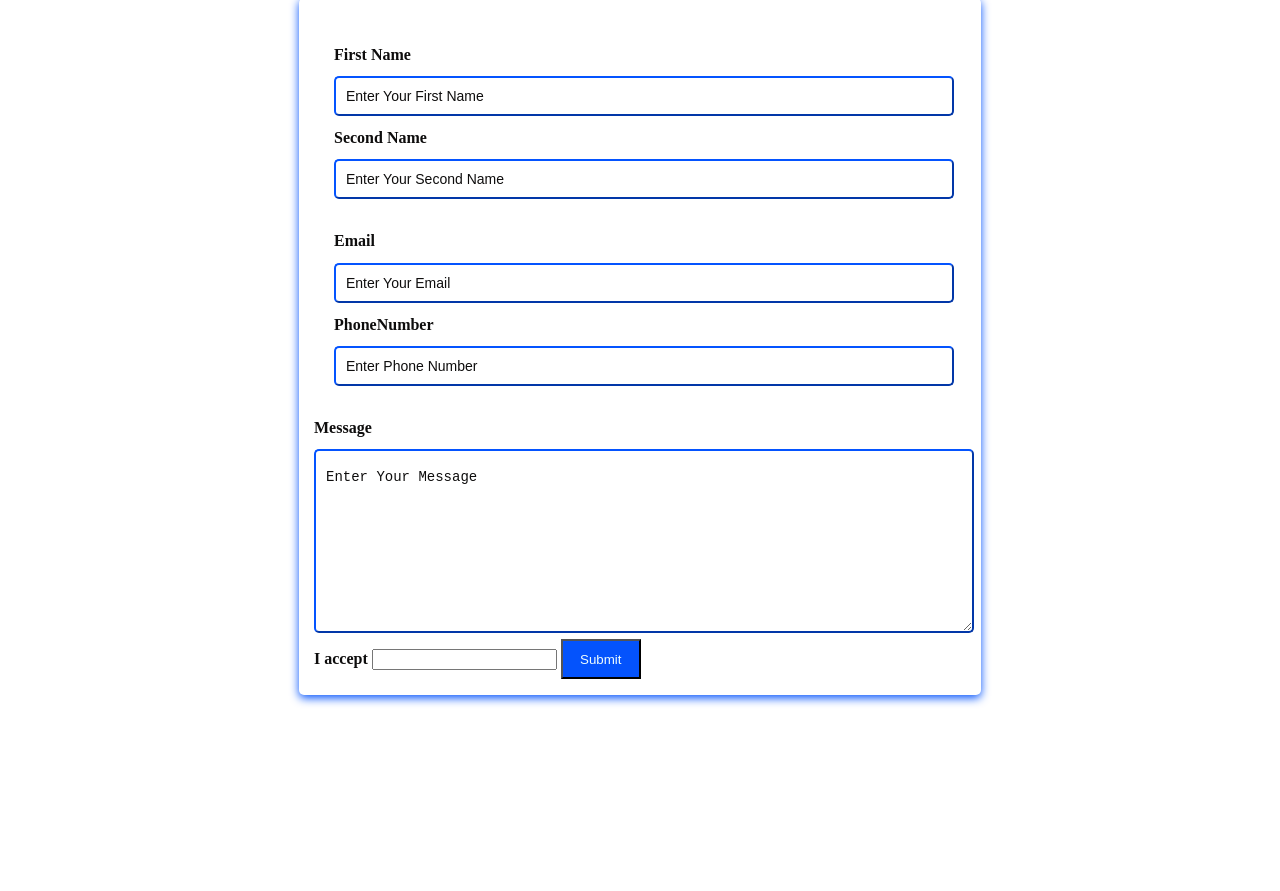
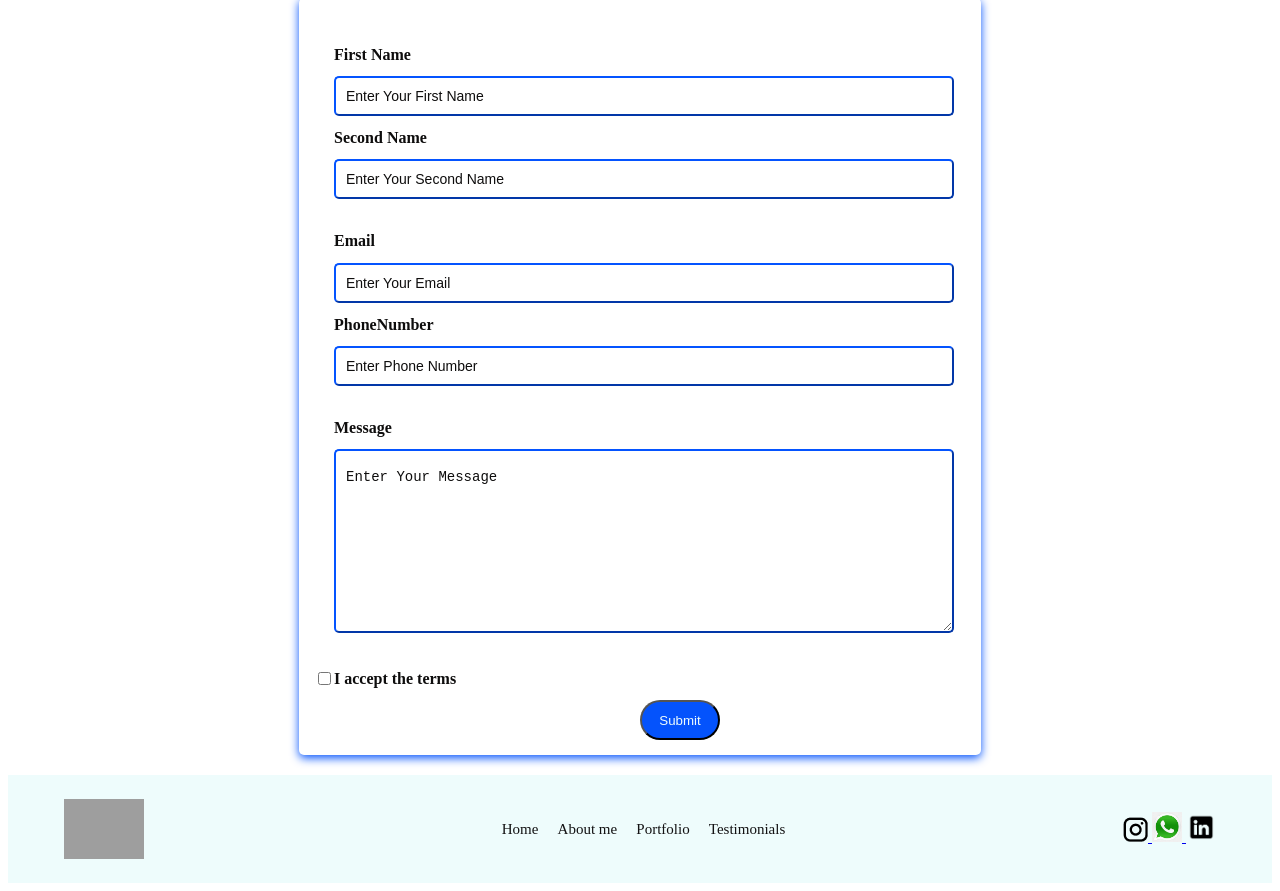
Before and after one commit to leahnjambi/My-Trial, a plain HTML site: page index.html in a window 1280 px wide. Shown: the part 2455-3346 px from the top of the page. Before the commit the page ends 3178 px from the top, so only its background shows below. Drawn offline with Linux system fonts and the light colour scheme; grey boxes are pictures that could not be loaded.

Commit message:
created some links to get intouch with me

```diff
--- a/Css/css.css
+++ b/Css/css.css
@@ -1,4 +1,41 @@
+.body{
+  /* For mobile phones: */
+[class*="col-"] {
+  width: 100%;
+}
 
+@media only screen and (min-width: 600px) {
+  /* For tablets: */
+  .col-s-1 {width: 8.33%;}
+  .col-s-2 {width: 16.66%;}
+  .col-s-3 {width: 25%;}
+  .col-s-4 {width: 33.33%;}
+  .col-s-5 {width: 41.66%;}
+  .col-s-6 {width: 50%;}
+  .col-s-7 {width: 58.33%;}
+  .col-s-8 {width: 66.66%;}
+  .col-s-9 {width: 75%;}
+  .col-s-10 {width: 83.33%;}
+  .col-s-11 {width: 91.66%;}
+  .col-s-12 {width: 100%;}
+}
+
+@media only screen and (min-width: 768px) {
+  /* For desktop: */
+  .col-1 {width: 8.33%;}
+  .col-2 {width: 16.66%;}
+  .col-3 {width: 25%;}
+  .col-4 {width: 33.33%;}
+  .col-5 {width: 41.66%;}
+  .col-6 {width: 50%;}
+  .col-7 {width: 58.33%;}
+  .col-8 {width: 66.66%;}
+  .col-9 {width: 75%;}
+  .col-10 {width: 83.33%;}
+  .col-11 {width: 91.66%;}
+  .col-12 {width: 100%;}
+}
+}
 .nav1 {
   display: flex;
   align-items: center;
@@ -258,7 +295,7 @@
   padding-right: 60%;
 }
 .logoph5{
-   width: 8cm;
+  width: 8cm;
   height: 4cm;
   padding-top: 10px;
   padding-left: 5%;
@@ -296,7 +333,6 @@
   padding-top: 10px;
   padding-bottom: 10px;
   border-radius: 5px;
-  border: none;
   border: 2px outset #0453fc;
   font-size: 0.875rem;
   outline: none;
@@ -328,8 +364,28 @@
   width: 80px;
   height: 40px;
   background-color: #0453fc;
-  color: #eefcfc
+  color: #eefcfc;
+  border-radius: 20px;
+}
+.submit{
+  padding-right: 50%;
+  padding-left: 50%;
 }
 .submit-btn:hover{
   color: #0e0d0d;
 }
+.checkbox{
+  display: flex;
+}
+.footer{
+  display: flex;
+}
+.whatsapp{
+  width: 30px;
+  height: 30px;
+}
+.LinkedIn{
+  width: 30px;
+  height: 30px;
+
+}
--- a/index.html
+++ b/index.html
@@ -6,7 +6,7 @@
     <!--CSS Styles -->
     <link href="Css/css.css" rel="stylesheet"/>
 </head>
-<body>
+<body class="body">
 <!-- Navbar -->
 <nav class="nav1" id="nav1">
     <div class="logoph">
@@ -237,7 +237,7 @@
                             type="text"
                     />
                 </div>
-                <div class="form-control">
+                <div class="form-control1">
                     <label for="message">Message</label>
                     <textarea
                             class="input-field"
@@ -250,25 +250,51 @@
                     ></textarea>
 
                 </div>
-                <label for="email">I accept </label>
+                <div class="checkbox">
+                    <input type="checkbox" id="checkbox" name="checkbox">
+                    <label for="checkbox"> I accept the terms</label><br>
+                </div>
+                <div class="submit">
                     <input
-                            class="checkbox"
-                            id="email"
-                            name="sender-email"
-                            required
-                            type="email"
-                    />
-                <input
                         class="submit-btn"
                         id="submit-btn"
                         type="submit"
                         value="Submit"
                 />
+                </div>
             </form>
         </div>
     </div>
 
 </section>
+<section>
+   <nav class="nav1" id="footer">
+    <div class="logoph">
+            <img src="Img/pic1.jpg">
+       </div>
+    <div class="navHeader">
+        <ul class="navigation">
+            <li><a class="nav-link" href="#navAbout">Home</a></li>
+            <li><a class="nav-link" href="#AboutMe">About me</a></li>
+            <li><a class="nav-link" href="#Portfolio">Portfolio</a></li>
+            <li><a class="nav-link" href="#testimony">Testimonials</a></li>
+        </ul>
+
+    </div>
+    <div>
+         <a href="https://instagram.com/njaambii_/" target="_blank">
+               <img alt="Github" class="instagram" src="Img/instagram.png"/>
+    </a>
+          <a href="https://wa.me/254795549871" target="_blank">
+               <img alt="Github" class="whatsapp" src="Img/whatsappicon.jpg"/>
+    </a>
+           <a href="https://www.linkedin.com/in/leah-njambi-b317032a2/" target="_blank">
+               <img alt="Github" class="LinkedIn" src="Img/LinkedIn.png"/>
+    </a>
+
+</nav>
+
+</section>
 
 </body>
 </html>
```
Also changed, not shown: Img/LinkedIn.png (added), Img/instagram.png (added), Img/whatsappicon.jpg (added), 1 other file.
